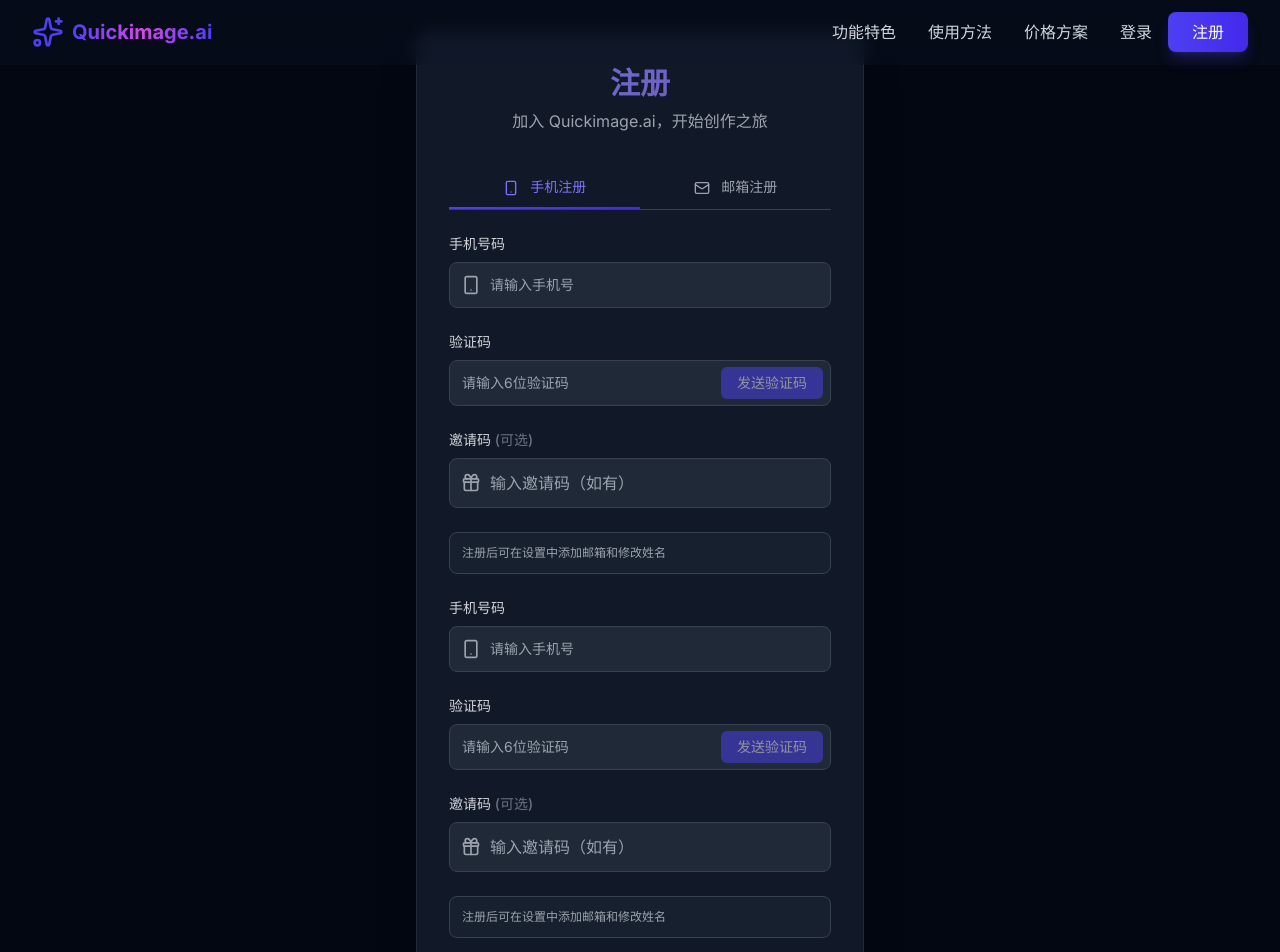
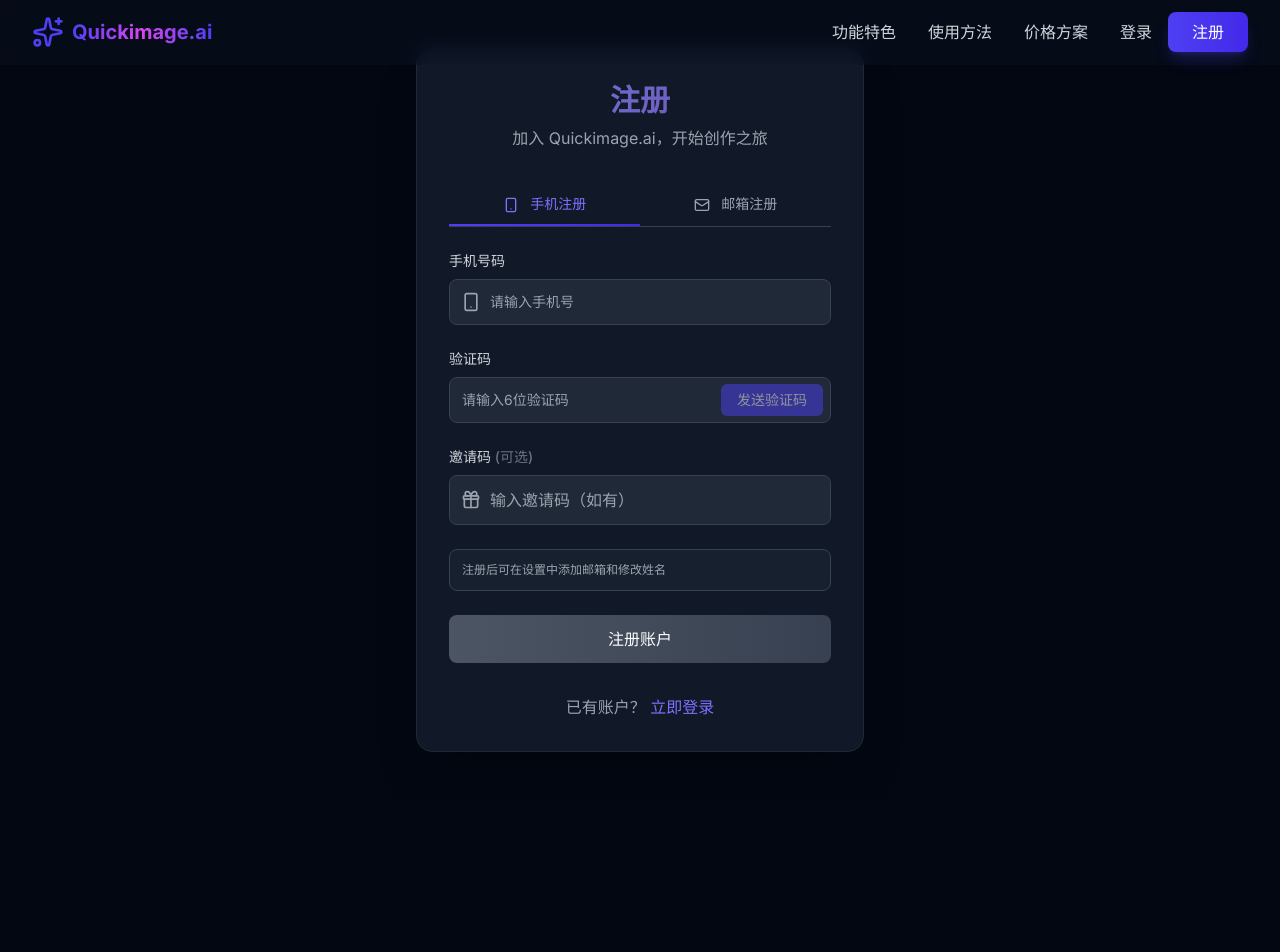
Before and after one commit to therealechan/quick-image-ai-v2, a Vue app: page /signup in a window 1280 px wide. Shown: the top 952 px of the page. After the commit the page ends 800 px from the top, so only its background shows below. Built offline with nearby package versions, Linux system fonts and the light colour scheme.

Commit message:
remove 重复的代码

```diff
--- a/src/views/SignUpView.vue
+++ b/src/views/SignUpView.vue
@@ -481,72 +481,6 @@ onMounted(() => {
           </div>
           </div>
 
-          <!-- 手机注册表单 -->
-          <div v-show="signupMethod === 'phone'" class="space-y-6">
-            <div>
-              <label for="phoneSignup" class="block text-sm font-medium text-gray-300 mb-2">
-                手机号码
-              </label>
-              <div class="relative">
-                <div class="absolute inset-y-0 left-0 pl-3 flex items-center pointer-events-none">
-                  <Smartphone class="h-5 w-5 text-gray-400" />
-                </div>
-                <input
-                  id="phoneSignup"
-                  v-model="phone"
-                  type="tel"
-                  inputmode="tel"
-                  placeholder="请输入手机号"
-                  class="w-full pl-10 pr-3 py-3 bg-gray-800 border border-gray-700 rounded-lg focus:ring-2 focus:ring-primary-500 focus:border-primary-500 text-white placeholder-gray-400 transition-colors text-sm"
-                />
-              </div>
-            </div>
-
-            <div>
-              <label class="block text-sm font-medium text-gray-300 mb-2">
-                验证码
-              </label>
-              <VerificationCodeInput
-                v-model="phoneVerificationCode"
-                :phone="phone"
-              />
-            </div>
-
-            <!-- 手机注册时的邀请码 -->
-            <div>
-              <label for="invitationCodePhone" class="block text-sm font-medium text-gray-300 mb-2">
-                邀请码 <span class="text-gray-500">(可选)</span>
-              </label>
-              <div class="relative">
-                <div class="absolute inset-y-0 left-0 pl-3 flex items-center pointer-events-none">
-                  <Gift class="h-5 w-5 text-gray-400" />
-                </div>
-                <input
-                  id="invitationCodePhone"
-                  v-model="invitationCode"
-                  type="text"
-                  class="w-full pl-10 pr-3 py-3 bg-gray-800 border border-gray-700 rounded-lg focus:ring-2 focus:ring-primary-500 focus:border-primary-500 text-white placeholder-gray-400 transition-colors"
-                  placeholder="输入邀请码（如有）"
-                />
-              </div>
-              <div v-if="invitationCode" class="mt-2 space-y-2">
-                <p v-if="specialInviteInfo" class="text-sm text-green-400 font-medium">
-                  🎉 {{ specialInviteInfo.description }}
-                </p>
-                <p v-else class="text-sm text-blue-400">
-                  使用邀请码注册，邀请人将获得1000积分奖励
-                </p>
-              </div>
-            </div>
-
-            <!-- 提示信息 -->
-            <div class="bg-gray-800/50 border border-gray-700 rounded-lg p-3">
-              <p class="text-xs text-gray-400">
-                注册后可在设置中添加邮箱和修改姓名
-              </p>
-            </div>
-          </div>
-
           <div v-if="error" class="bg-red-900/20 border border-red-800 text-red-400 px-4 py-3 rounded-lg text-sm">
             {{ error }}
           </div>
```
